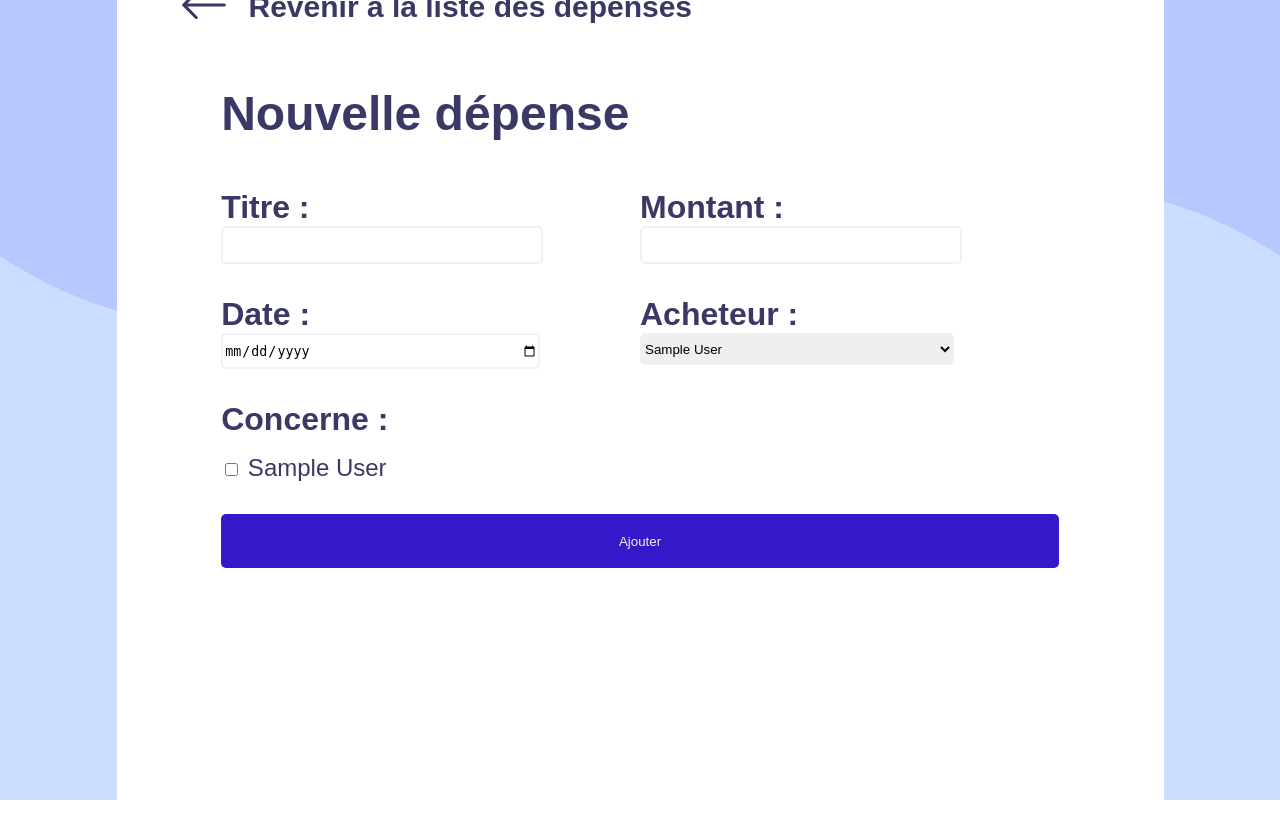
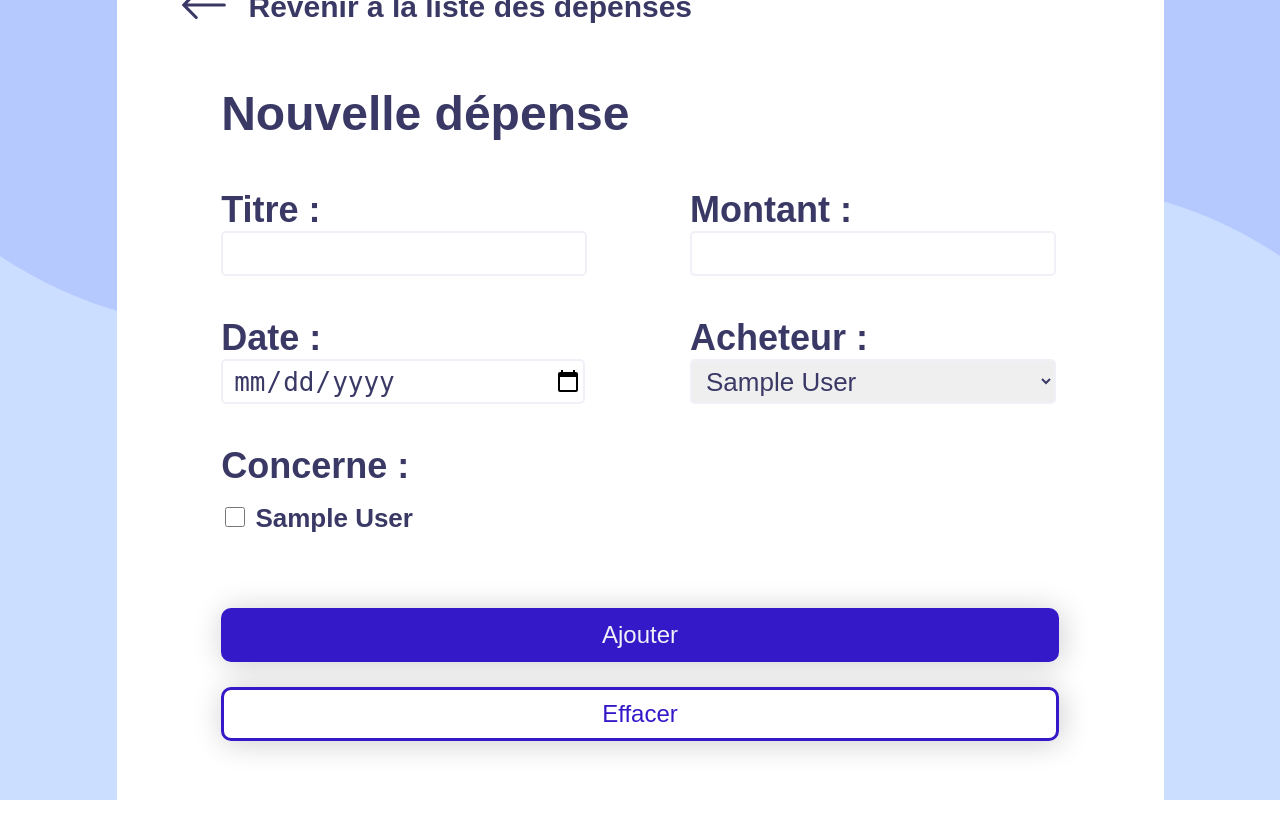
Before and after one commit to alessdangelo/p_appro-01_spendings, a Django app: page /depensesPerso/addSpending/ in a window 1280 px wide. Run offline with Django 4.2, Linux system fonts and the light colour scheme; tables that the repository leaves empty hold one stand-in row (values such as "Sample post").

Commit message:
#8 #5 Update completely done and styling for update and add forms OK

```diff
--- a/P_APPRO/DepensesPerso/forms.py
+++ b/P_APPRO/DepensesPerso/forms.py
@@ -8,8 +8,8 @@ class AddSpendingForm(forms.Form):
     title = forms.CharField(max_length=20, label="Titre")
     amount = forms.DecimalField(label='Montant')
     date = forms.DateField(label="Date", widget=forms.widgets.DateInput(attrs={
-                'type': 'date', 'placeholder': 'yyyy-mm-dd (DOB)',
-                'class': 'form-control'
+                'type': 'date',
+                'class': 'dateForm'
                 }))
     boughtBy = forms.ChoiceField(label="Acheteur", choices=users)
     usersInDebt = forms.MultipleChoiceField(label="Concerne", choices=users, widget=forms.CheckboxSelectMultiple())
@@ -23,7 +23,7 @@ class UpdateSpendingForm(forms.ModelForm):
 
         title = forms.CharField(max_length=20)
         amount = forms.DecimalField()
-        date = forms.DateField(input_formats='%Y-%m-%d')
+        date = forms.DateField(input_formats='%d-%m-%Y')
         boughtBy = forms.ChoiceField()
         usersInDebt = forms.MultipleChoiceField()
 
@@ -38,5 +38,5 @@ class UpdateSpendingForm(forms.ModelForm):
         widgets = {
             'speBoughtBy' : forms.Select(choices=users),
             'speUsersInDebtNew' : forms.CheckboxSelectMultiple(),
-            'speDate' : forms.DateInput(attrs={'type': 'date'}) # attrs={'type': 'date'}
+            'speDate' : forms.DateInput(attrs={'type': 'date', 'class': 'dateForm' })
         }
--- a/P_APPRO/DepensesPerso/static/css/style.css
+++ b/P_APPRO/DepensesPerso/static/css/style.css
@@ -156,7 +156,7 @@ html, body {
     transition: all 0.3s ease-out;
 }
 
-.submitInputHome input:hover {
+.submitInputHome input:hover, .SpendingForm > input:hover {
     background-color: var(--mainColorHover);
     transition: all 0.3s ease-out;
     cursor: pointer;
@@ -378,47 +378,104 @@ html, body {
     flex-wrap: wrap;
     flex-grow: 1
 }
-.SpendingForm>p{
+
+.SpendingForm > p {
     width: 50%;
     display: flex;
     flex-direction: column;
-    align-items: flex-start
-
-}
-.SpendingForm>p>input, select{
-    width: 75%;
-    height: 2rem;
-    border-radius: 5px;
-    border-color: #F0F0F8;
-    border-style: solid;
+    position: relative;
 }
 
-.SpendingForm>p>label {
+.SpendingForm > p:nth-child(3), p:nth-child(5) {
+    left: 50px;
+}
+
+.SpendingForm > p:nth-child(4), p:nth-child(5), p:nth-child(6) {
+    margin-top: 25px;
+}
+
+.SpendingForm > p > input, select {
+    width: 350px;
+    height: 39px;
+    border-radius: 5px;
+    border: 2px solid var(--violetGrey);
+    font-size: 26px;
+    padding-left: 10px;
     color: var(--textColor);
-    font-size: 2rem;
+}
+
+.SpendingForm> p > label {
+    color: var(--textColor);
+    font-size: 36px;
     font-weight: bold;
 }
 
 #id_usersInDebt, #id_speUsersInDebtNew {
     display: flex;
-    align-items: center;
     flex-wrap: wrap;
     width: 100%;
-    justify-content: space-between;
+    justify-content: flex-start;
+    font-weight: bold;
+    font-size: 26px;
 }
 
-#id_usersInDebt>div>label, #id_speUsersInDebtNew>div>label {
-    font-size: 1.5em;
+#id_speUsersInDebtNew > div > label > input, #id_usersInDebt > div > label > input {
+    width: 20px;
+    height: 20px;
+}
+
+#id_speUsersInDebtNew > div, #id_usersInDebt > div {
+    width: 209px;
+    height: 38px;
+    margin: 0 0 10px 0;
+}
+
+#id_usersInDebt > div > label, #id_speUsersInDebtNew > div > label {
     cursor: pointer;
 }
 
-.SpendingForm>input{
+.SpendingForm > input {
     width: 100%;
     height: 54px;
-    border-radius: 5px;
+    border-radius: 10px;
     background-color: var(--mainColor);
-    box-shadow: 2px 2px 1px 25px 25px var(--textColor);
+    box-shadow: 2px 2px 30px rgb(0 0 0 / 20%);
     border-style: none;
     color: var(--violetGrey);
     cursor: pointer;
+    font-size: 24px;
+    font-weight: 400;
+    transition: all 0.3s ease-out;
+    margin: 25px 0 0 0;
 }
+
+.SpendingForm > button {
+    width: 100%;
+    height: 54px;
+    border-radius: 10px;
+    background-color: var(--white);
+    box-shadow: 2px 2px 30px rgb(0 0 0 / 20%);
+    border: 3px solid var(--mainColor);
+    color: var(--mainColor);
+    cursor: pointer;
+    font-size: 24px;
+    font-weight: 400;
+    transition: all 0.3s ease-out;
+    margin: 25px 0 0 0;
+}
+
+.SpendingForm > button:hover {
+    border-color: var(--mainColorHover);
+    color: var(--mainColorHover);
+    transition: all 0.3s ease-out;
+    cursor: pointer;
+}
+
+.dateForm {
+    height: 41px !important;
+}
+
+#id_speBoughtBy, #id_boughtBy {
+    height: 45px;
+    width: 366px;
+}
--- a/P_APPRO/DepensesPerso/templates/addSpending.html
+++ b/P_APPRO/DepensesPerso/templates/addSpending.html
@@ -21,7 +21,8 @@
     <form class="SpendingForm" action="" method ="post">
         {% csrf_token %}
         {{ form.as_p }}
-        <input type="submit" value="Ajouter">
+        <input type="submit" name="btnSubmit" value="Ajouter">
+        <button type="reset" id="btnDelete" name="btnDelete">Effacer</button>
     </form>
     {% for error in messages %}
         <div class="error">
--- a/P_APPRO/DepensesPerso/templates/listSpendings.html
+++ b/P_APPRO/DepensesPerso/templates/listSpendings.html
@@ -77,7 +77,7 @@
                         <h1>{{ spending.speAmount  }}</h1>
                     </div>
                     <div class="spendingContentRightDate">
-                        <p>{{ spending.speDate  }}</p>
+                        <p>{{ spending.speDate | date:"d F Y"  }}</p>
                     </div>
                 </div>
             </div>
--- a/P_APPRO/DepensesPerso/templates/pdfListSpendings.html
+++ b/P_APPRO/DepensesPerso/templates/pdfListSpendings.html
@@ -53,7 +53,7 @@
                         {% endfor %}
                     </td>
                     <td>{{ spending.speAmount }}</td>
-                    <td class="rightAlign">{{ spending.speDate }}</td>
+                    <td class="rightAlign">{{ spending.speDate | date:"d F Y"}}</td>
                 </tr>
             {% endfor %}
         </tbody>
--- a/P_APPRO/DepensesPerso/views.py
+++ b/P_APPRO/DepensesPerso/views.py
@@ -110,6 +110,7 @@ def addUser(request):
 
 
 # Delete a user with the link
+# Todo : check and delete only if user has not created any spending
 def deleteUser(request, userId):
     username = get_object_or_404(User, pk=userId)
     username.delete()
--- a/P_APPRO/P_APPRO/settings.py
+++ b/P_APPRO/P_APPRO/settings.py
@@ -117,6 +117,8 @@ USE_I18N = True
 
 USE_TZ = True
 
+USE_L10N = False
+
 
 # Static files (CSS, JavaScript, Images)
 # https://docs.djangoproject.com/en/4.1/howto/static-files/
@@ -127,3 +129,5 @@ STATIC_URL = 'static/'
 # https://docs.djangoproject.com/en/4.1/ref/settings/#default-auto-field
 
 DEFAULT_AUTO_FIELD = 'django.db.models.BigAutoField'
+
+DATE_FORMAT = "%Y-%m-%d"
```
